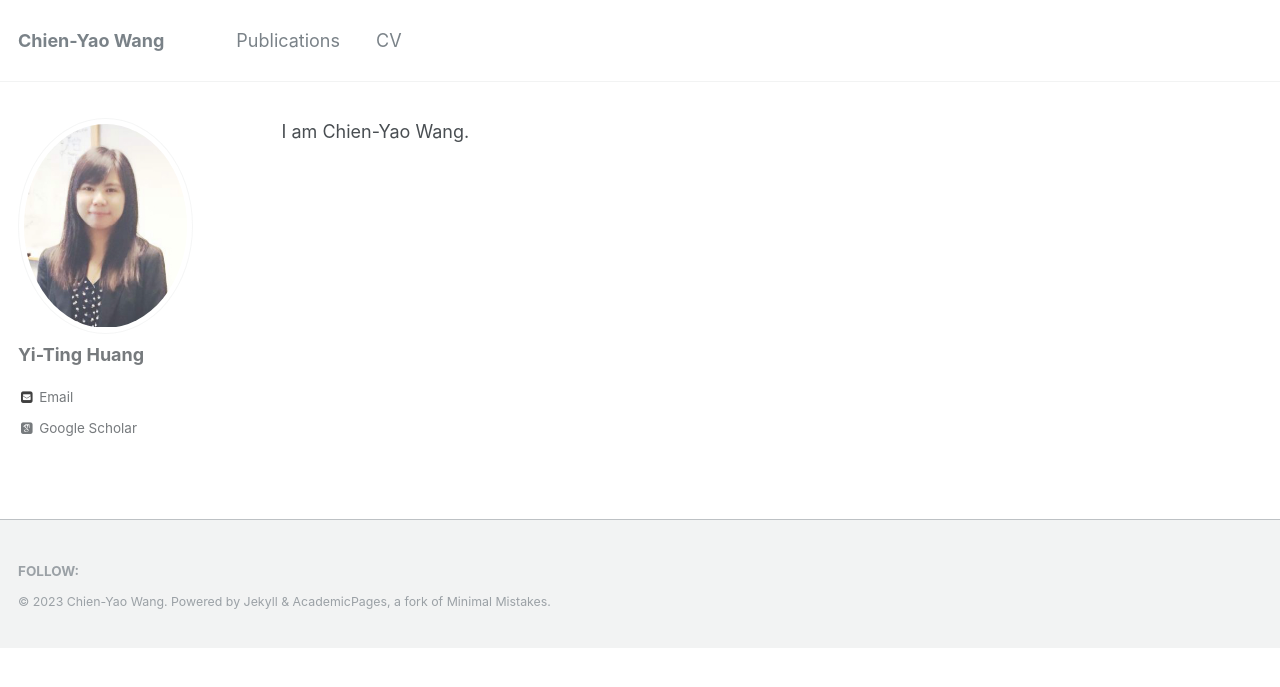
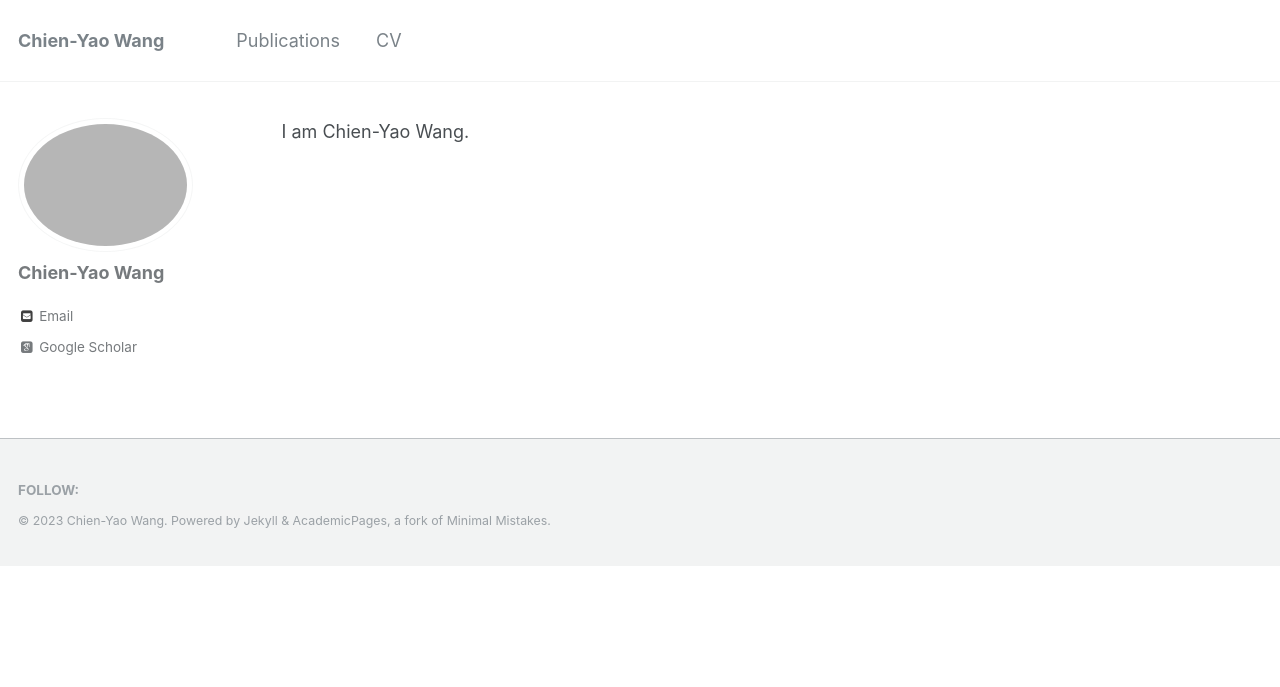
Before and after one commit to WongKinYiu/WongKinYiu.github.io, a Jekyll site: the page built from _pages/about.md, in a window 1280 px wide. Shown: the top 687 px of the page. Built offline with Jekyll 4.4.1, drawn with Linux system fonts in a browser that asks for light colours; some web fonts are replaced.

Commit message:
Update _config.yml

```diff
--- a/_config.yml
+++ b/_config.yml
@@ -78,13 +78,13 @@
 
 # Site Author
 author:
-  name             : "Yi-Ting Huang"
-  avatar           : "yiting.jpg"
+  name             : "Chien-Yao Wang"
+  avatar           : "kinyiu.jpg"
   bio              : " " #"Your biography for the left-hand sidebar"
   location         :  #"Location"
   employer         :
-  googlescholar    : "https://scholar.google.com.tw/citations?user=uZIy830AAAAJ&hl=en"
-  email            : "ythuang@iis.sinica.edu.tw"
+  googlescholar    : "https://scholar.google.com.tw/citations?user=DkQh4M4AAAAJ&hl=en"
+  email            : "kinyiu@iis.sinica.edu.tw"
   uri              :
   bitbucket        :
   codepen          :
```
